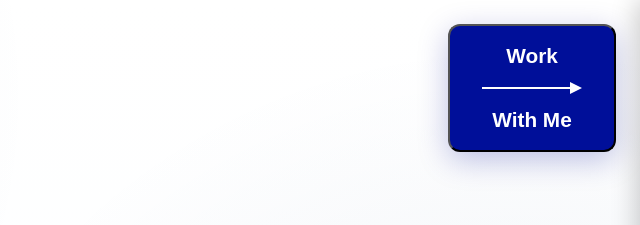
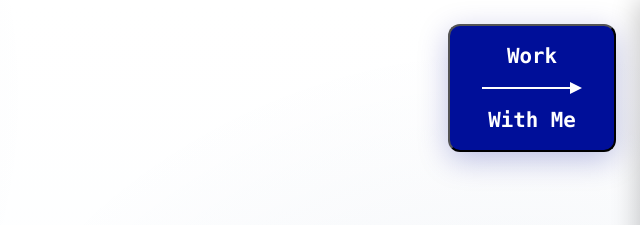
Before and after one commit to DominickGirard/DomsWebsite, a plain HTML site: page index.html in a window 1280 px wide. Shown: the top 225 px of the page, 640-1280 px from the left. Drawn offline with Linux system fonts and the light colour scheme.

Commit message:
foont chnage

```diff
--- a/index.html
+++ b/index.html
@@ -322,6 +322,7 @@
       border-radius: 12px;
       font-weight: 700;
       font-size: 1.3em;
+      font-family: ui-monospace, SFMono-Regular, Menlo, Monaco, 'Roboto Mono', 'Courier New', monospace;
       box-shadow: 0 8px 30px rgba(0, 15, 153, 0.25);
       text-decoration: none;
       transition: transform .14s ease, box-shadow .14s ease, opacity .14s ease;
```
